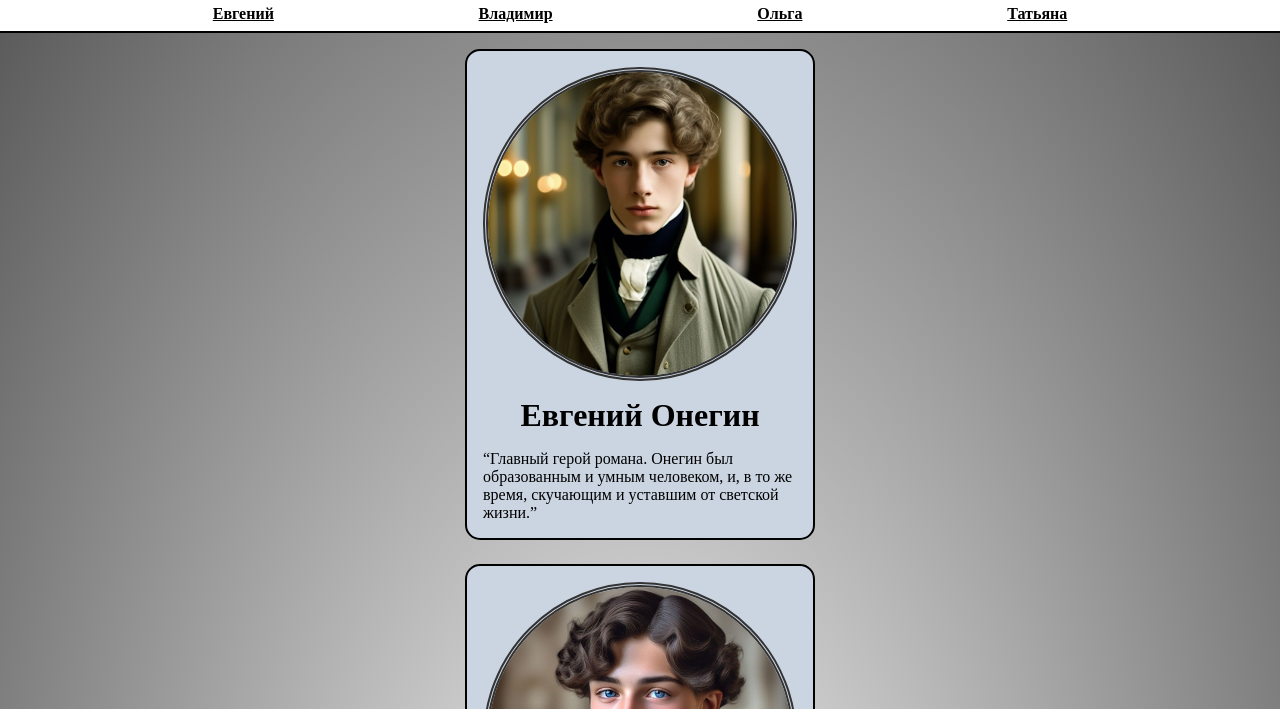
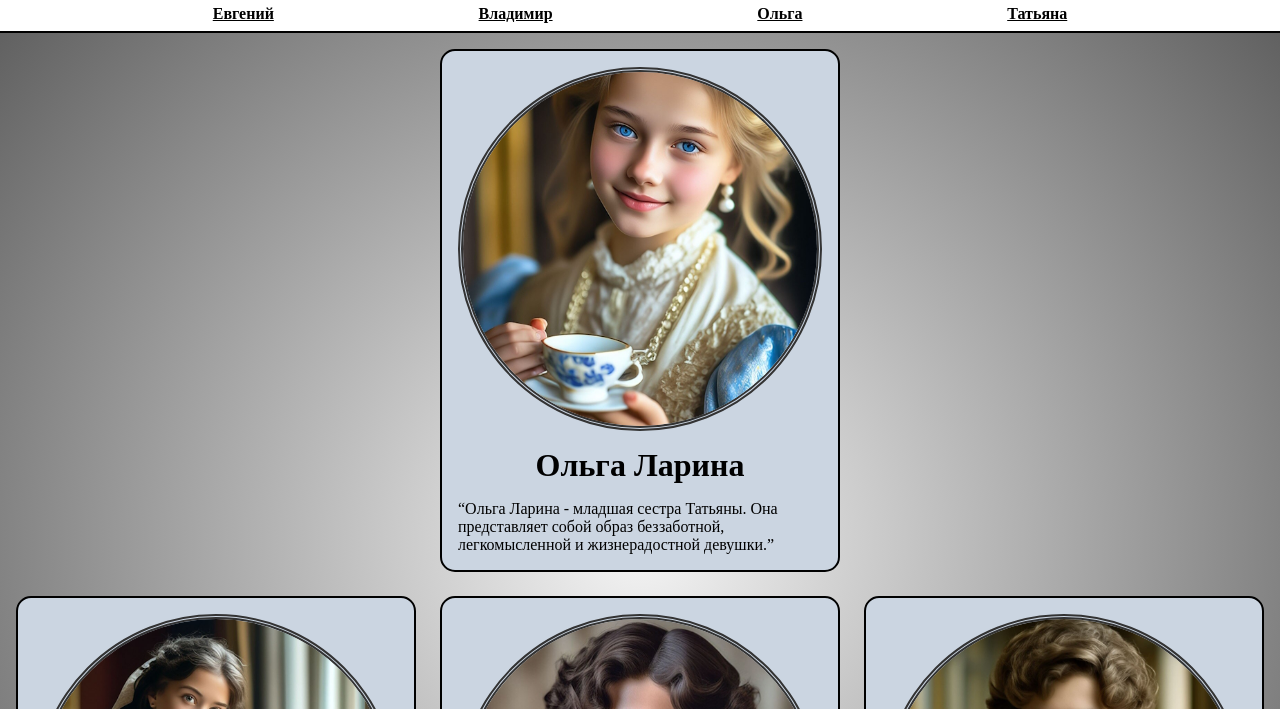
Before and after one commit to user530/simple_cards_css, a plain HTML site: page index.html in a window 1280 px wide. Shown: the part 70-779 px from the top of the page. Drawn offline with Linux system fonts and the light colour scheme.

Commit message:
Small screen styles

```diff
--- a/css/main.css
+++ b/css/main.css
@@ -101,3 +101,16 @@ main {
 .nowrap {
     text-wrap: nowrap;
 }
+
+/* Small */
+@media screen and (min-width: 576px) {
+    main {
+        justify-content: center;
+        flex-flow: row-reverse wrap-reverse;
+        padding: 1rem;
+    }
+
+    .card {
+        width: min(100%, 400px);
+    }
+}
```
